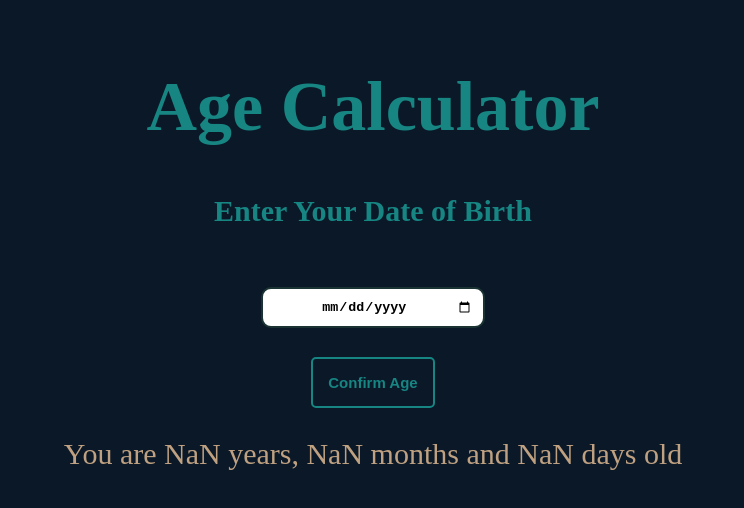
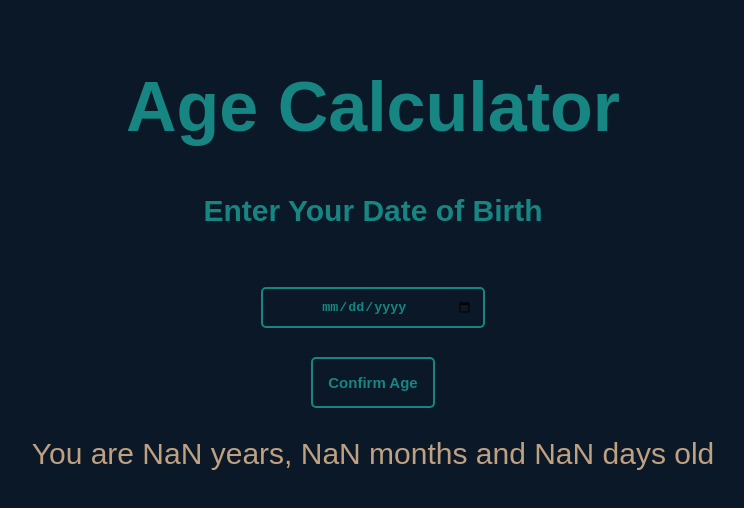
Before and after one commit to DebanganDasgupta/AgeCalculator, a plain HTML site: page index.html in a window 1280 px wide. Both pictures are taken after a click on the element "Confirm Age". Shown: the whole page, without its empty margins (267-1011 px from the left). Drawn offline with Linux system fonts and the light colour scheme.

Commit message:
Changes_in_font_and_JS

```diff
--- a/index.html
+++ b/index.html
@@ -6,6 +6,9 @@
     <meta name="viewport" content="width=device-width, initial-scale=1.0">
     <title>Age Calculator</title>
     <link rel="stylesheet" href="style.css">
+    <link rel="preconnect" href="https://fonts.googleapis.com">
+    <link rel="preconnect" href="https://fonts.gstatic.com" crossorigin>
+
 </head>
 
 <body>
--- a/script.js
+++ b/script.js
@@ -19,6 +19,22 @@ function calculateAge() {
 
     y3 = y2 - y1;
 
+    if (y1 > y2) {
+        result.innerHTML = `Please enter a valid date`;
+        return;
+    }
+    else if (y1 == y2) {
+        if (m1 > m2) {
+            result.innerHTML = `Please enter a valid date`;
+            return;
+        }
+        else if (m1 == m2) {
+            if (d1 > d2) {
+                result.innerHTML = `Please enter a valid date`;
+                return;
+            }
+        }
+    }
     if (m2 >= m1) {
         m3 = m2 - m1;
     }
@@ -26,6 +42,8 @@ function calculateAge() {
         y3--;
         m3 = 12 + m2 - m1;
     }
+
+
 
     if (d2 >= d1) {
         d3 = d2 - d1;
@@ -41,6 +59,8 @@ function calculateAge() {
     }
 
     result.innerHTML = `You are ${y3} years, ${m3} months and ${d3} days old`;
+
+
 }
 
 function getDaysInMonth(year, month) {
--- a/style.css
+++ b/style.css
@@ -2,6 +2,7 @@ body {
     margin: 0;
     padding: 0;
     background-color: #0A1828;
+font-family: "Josefin Sans" , sans-serif;
 }
 
 
@@ -31,12 +32,18 @@ body {
 }
 
 input {
+    color-scheme: #178582;
+    color: #178582;
     padding: 10px;
     font-weight: bolder;
     width: 200px;
     border: 2px solid #1b3433;
     border-radius: 10px;
     text-align: center;
+    font-size: 600;
+    background-color: #0A1828;
+    border-radius: 5px;
+    border: 2.5px solid #178582;
 }
 
 .buttons button{
```
